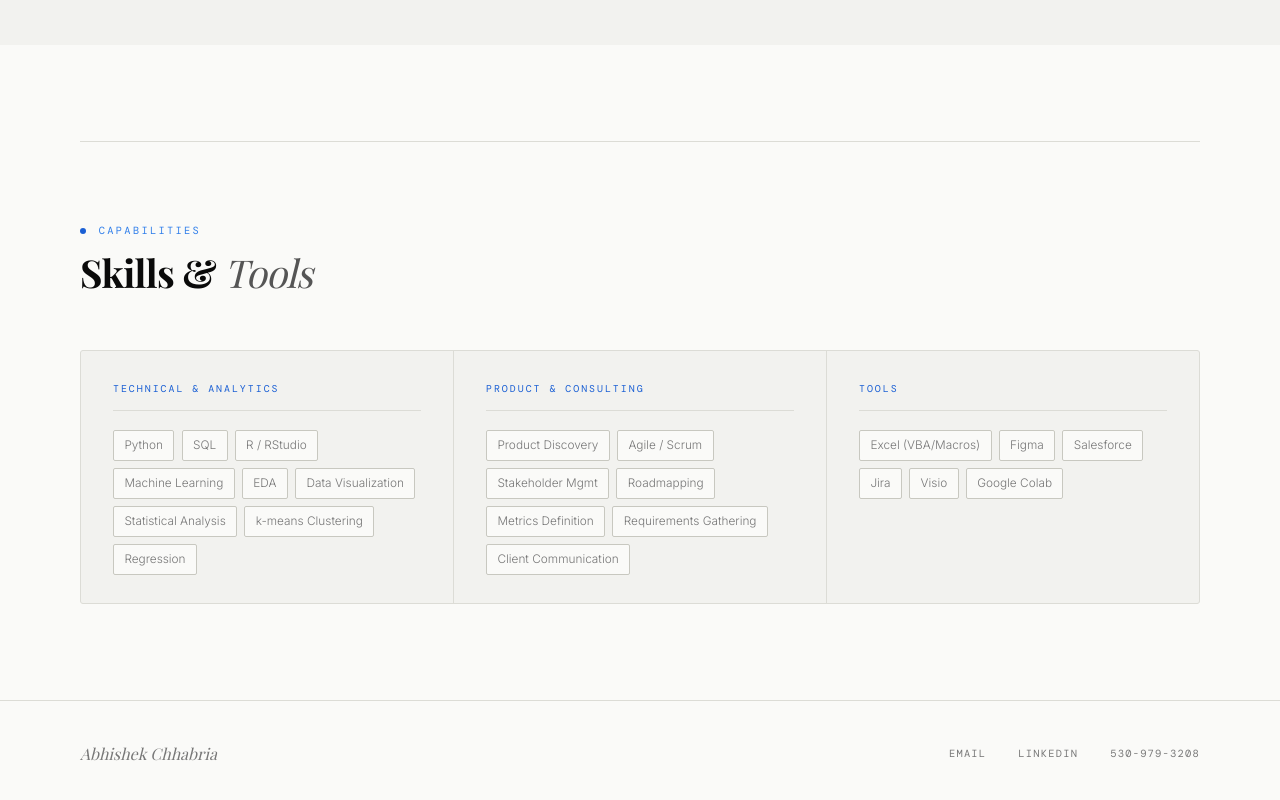
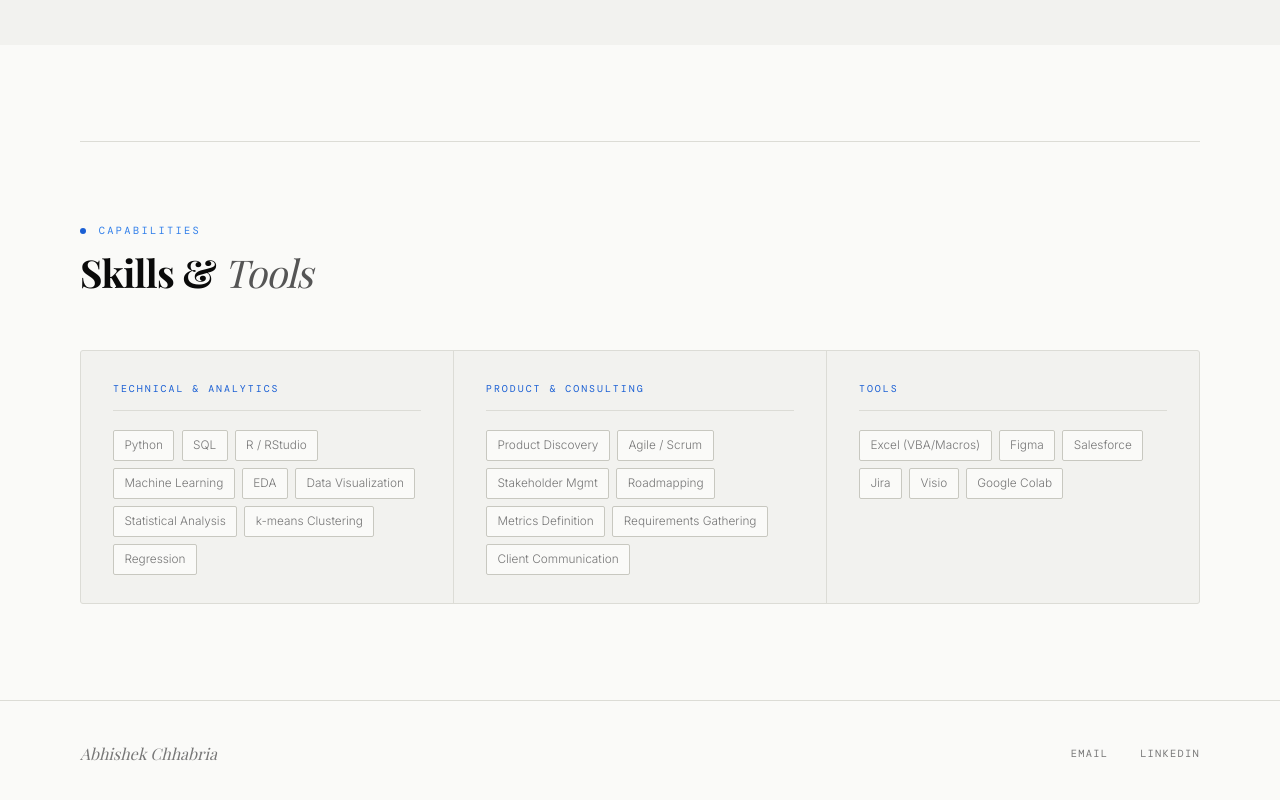
Before and after one commit to abhishekdchhabria/mywebsite, a plain HTML site: page index.html in a window 1280 px wide. Shown: the part 2125-2925 px from the top of the page. Drawn offline with nearby package versions, Linux system fonts and the light colour scheme; a web font is replaced by a local one.

Commit message:
Update index.html

```diff
--- a/index.html
+++ b/index.html
@@ -925,7 +925,6 @@
   <div class="footer-links">
     <a href="mailto:achhabri@andrew.cmu.edu">Email</a>
     <a href="https://linkedin.com/in/abhishekchhabria" target="_blank">LinkedIn</a>
-    <a href="tel:5309793208">530-979-3208</a>
   </div>
 </footer>
 
```
